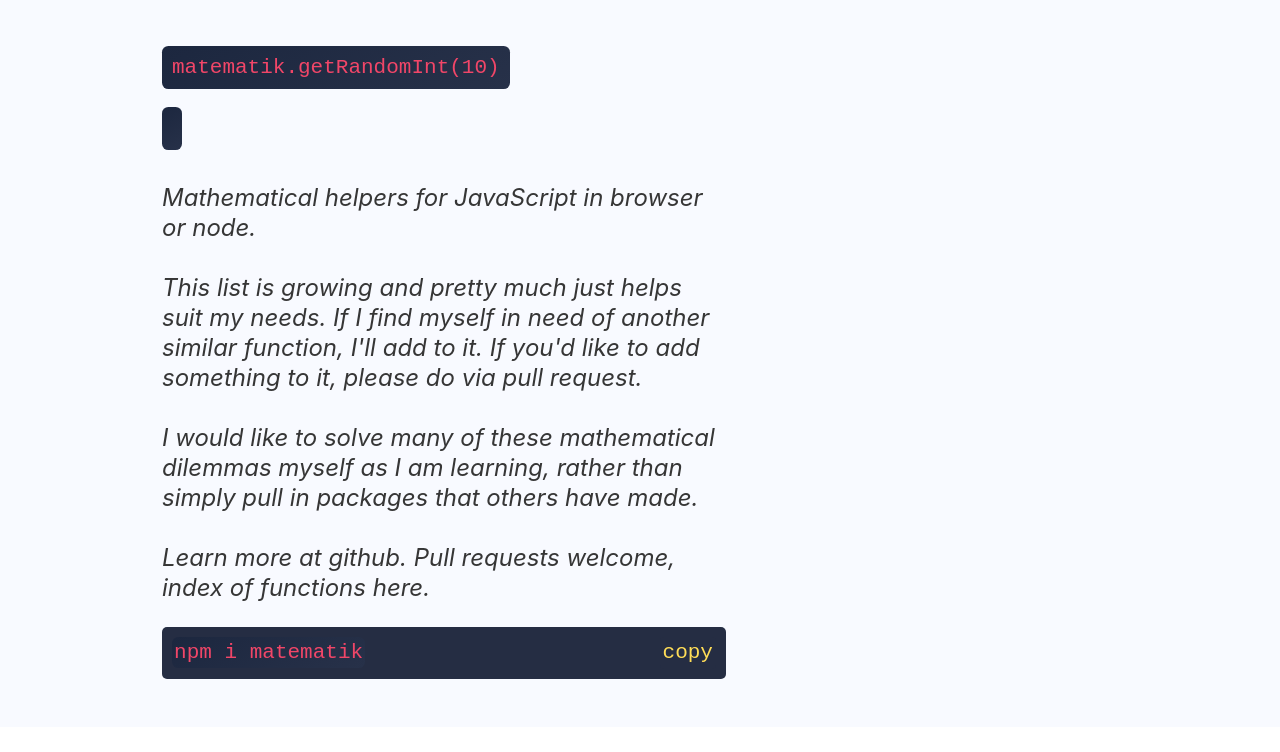
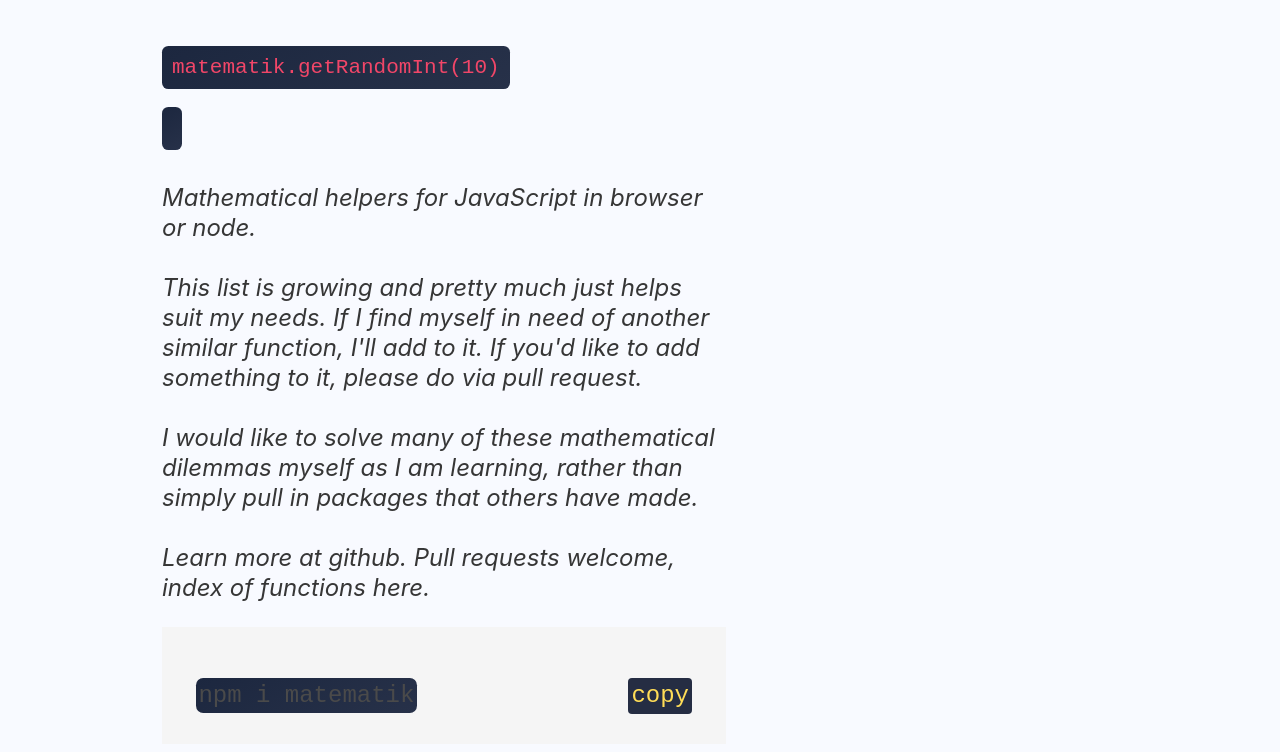
Before and after one commit to nickgraffis/matematik, a website: page index.html in a window 1280 px wide. Shown: the part 210-962 px from the top of the page. Before the commit the page ends 937 px from the top, so only its background shows below. Drawn offline with nearby package versions, Linux system fonts and the light colour scheme.

Commit message:
fixed colors

```diff
--- a/index.html
+++ b/index.html
@@ -46,7 +46,7 @@
           I would like to solve many of these mathematical dilemmas myself as I am learning, rather than simply pull in packages that others have made.
 						<br><br>
           Learn more at <a href="https://github.com/nickgraffis/matematik">github</a>. Pull requests welcome, <a href="https://github.com/nickgraffis/matematik#index-of-functions">index of functions here</a>.</span></p>
-          <nav class="level subtitle is-4 npm">
+        <pre>  <nav class="level subtitle is-4">
         		<div class="level-left" style="padding: 10px;">
         			<code class="level-item language-javascript"><span>npm i matematik</span></code>
         		</div>
@@ -54,7 +54,7 @@
         		<div class="level-right" style="padding: 10px;">
         			<code id="copy" class="copy level-item">copy</code>
         		</div>
-        	</nav>
+        	</nav></pre>
 					</div>
 				</div>
 			</div>
```
